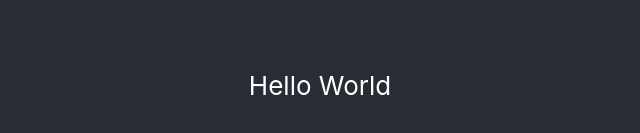
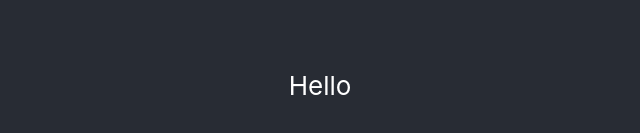
Before and after one commit to catarinaguerra/weather-app-react, a React (Create React App) app: page / in a window 1280 px wide. Shown: the part 315-448 px from the top of the page, without its empty margins (320-960 px from the left). Built offline with nearby package versions, Linux system fonts and the light colour scheme.

Commit message:
cleaned up Hello World

```diff
--- a/src/App.js
+++ b/src/App.js
@@ -5,7 +5,7 @@ function App() {
   return (
     <div className="App">
       <header className="App-header">
-        <p>Hello World</p>
+        <p>Hello </p>
       </header>
     </div>
   );
```
